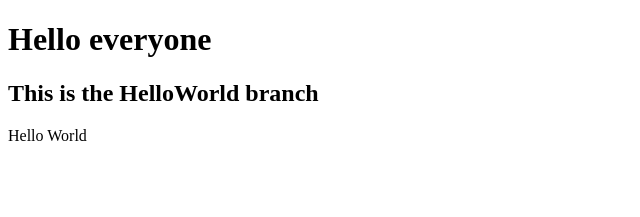
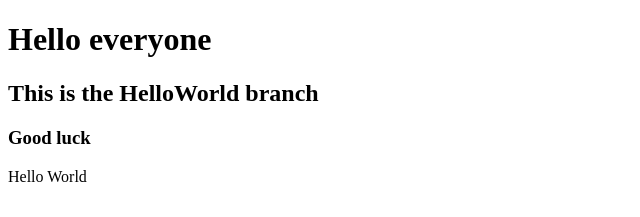
Before and after one commit to non4m382/Angular14, an Angular app: page / in a window 1280 px wide. Shown: the top 217 px of the page, without its empty margins (0-640 px from the left). Built offline with nearby package versions, Linux system fonts and the light colour scheme.

Commit message:
New line 3

```diff
--- a/src/app/app.component.html
+++ b/src/app/app.component.html
@@ -1,2 +1,3 @@
 <h1>Hello everyone</h1>
 <h2>This is the HelloWorld branch</h2>
+<h3>Good luck</h3>
```
